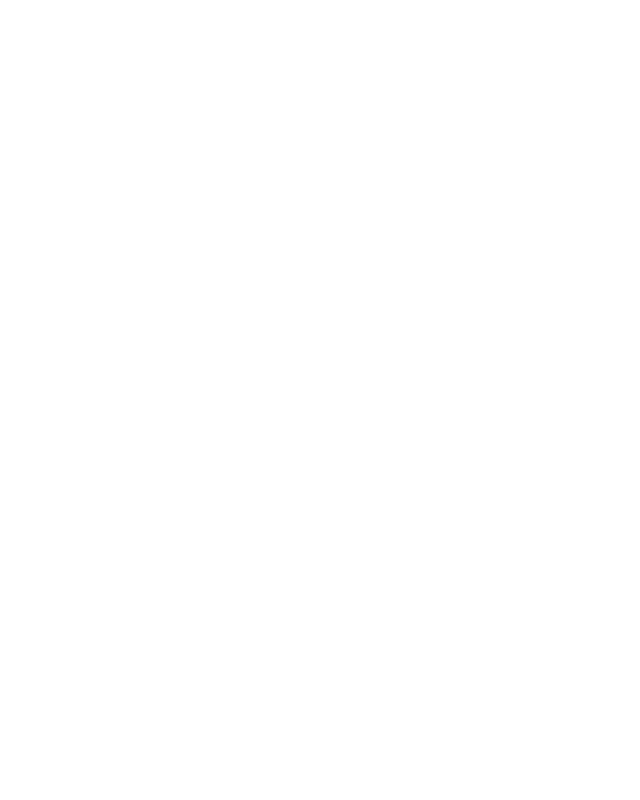
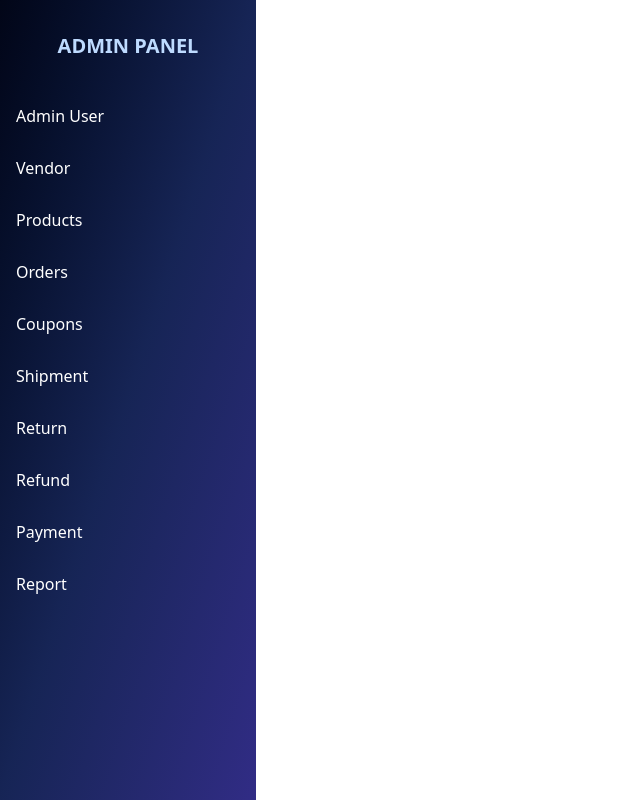
Before and after one commit to SivaKavindraTamilselvan/CapstoneProject, an Angular app in the folder MainFrontend/Ecommerce/: page /admin in a window 1280 px wide. Before the commit this address led to /. Shown: the whole page, without its empty margins (0-640 px from the left). Built offline with nearby package versions, Linux system fonts and the light colour scheme.

Commit message:
added the admin side bar css with sample inputs

```diff
--- /dev/null
+++ b/MainFrontend/Ecommerce/src/app/admin-layout/admin-layout.html
@@ -0,0 +1,125 @@
+<div class="flex">
+    <section class="min-h-screen bg-gradient-to-br from-slate-950 via-blue-950 to-indigo-900 w-64 top-0 left-0">
+        <div class="px-4 py-8">
+            <h1 class="text-blue-200 font-extrabold text-center text-xl">ADMIN PANEL</h1>
+        </div>
+        <nav class="gap-1 overflow-y-auto w-full flex flex-col">
+            <a class="px-4 py-3 transition font-medium cursor-pointer" (click)="toggleMenu('admin-user')"
+                [ngClass]="activeMenu()==='admin-user' ? 'bg-white text-black' : 'text-white hover:text-black hover:bg-white' ">
+                Admin User
+            </a>
+            @if(activeMenu()==='admin-user'){
+            <a class="px-10 py-3 text-white hover:text-gray-400 cursor-pointer">
+                Register Admin
+            </a>
+
+            <a class="px-10 py-2 text-white hover:text-gray-400 cursor-pointer">
+                Admin List
+            </a>
+
+            <a class="px-10 py-2 text-white hover:text-gray-400 cursor-pointer">
+                Activate Admin
+            </a>
+
+            <a class="px-10 py-2 text-white hover:text-gray-400 cursor-pointer">
+                Deactivate Admin
+            </a>
+            }
+            <a class="px-4 py-3 transition font-medium cursor-pointer" (click)="toggleMenu('vendor')"
+                [ngClass]="activeMenu()==='vendor' ? 'bg-white text-black' : 'text-white hover:text-black hover:bg-white' ">
+                Vendor
+            </a>
+            @if(activeMenu()==='vendor'){
+            <a class="px-10 py-3 text-white hover:text-gray-400 cursor-pointer">
+                Review Vendor
+            </a>
+
+            <a class="px-10 py-2 text-white hover:text-gray-400 cursor-pointer">
+                Active Vendors
+            </a>
+            <a class="px-10 py-2 text-white hover:text-gray-400 cursor-pointer">
+                Vendor List
+            </a>
+
+            <a class="px-10 py-2 text-white hover:text-gray-400 cursor-pointer">
+                Delete Vendor
+            </a>
+             <a class="px-10 py-2 text-white hover:text-gray-400 cursor-pointer">
+                Inventory
+            </a>
+            }
+           <a class="px-4 py-3 transition font-medium cursor-pointer" (click)="toggleMenu('products')"
+                [ngClass]="activeMenu()==='products' ? 'bg-white text-black' : 'text-white hover:text-black hover:bg-white' ">
+                Products
+            </a>
+            @if(activeMenu()==='products'){
+            <a class="px-10 py-3 text-white hover:text-gray-400 cursor-pointer">
+                Review Product
+            </a>
+
+            <a class="px-10 py-2 text-white hover:text-gray-400 cursor-pointer">
+                Available Product
+            </a>
+            <a class="px-10 py-2 text-white hover:text-gray-400 cursor-pointer">
+                Active Product
+            </a>
+
+            <a class="px-10 py-2 text-white hover:text-gray-400 cursor-pointer">
+                Archived Product
+            </a>
+            <a class="px-10 py-2 text-white hover:text-gray-400 cursor-pointer">
+                Product List
+            </a>
+            <a class="px-10 py-2 text-white hover:text-gray-400 cursor-pointer">
+                Delete Product
+            </a>
+            }
+            <a class="px-4 py-3 transition font-medium cursor-pointer" (click)="toggleMenu('orders')"
+                [ngClass]="activeMenu()==='orders' ? 'bg-white text-black' : 'text-white hover:text-black hover:bg-white' ">
+                Orders
+            </a>
+             @if(activeMenu()==='orders'){
+            <a class="px-10 py-3 text-white hover:text-gray-400 cursor-pointer">
+                Update Orders
+            </a>
+
+            <a class="px-10 py-2 text-white hover:text-gray-400 cursor-pointer">
+                Get Orders
+            </a>
+            }
+            <a class="px-4 py-3 transition font-medium cursor-pointer" (click)="toggleMenu('coupons')"
+                [ngClass]="activeMenu()==='coupons' ? 'bg-white text-black' : 'text-white hover:text-black hover:bg-white' ">
+                Coupons
+            </a>
+            @if(activeMenu()==='coupons'){
+            <a class="px-10 py-3 text-white hover:text-gray-400 cursor-pointer">
+                Add Coupons
+            </a>
+
+            <a class="px-10 py-2 text-white hover:text-gray-400 cursor-pointer">
+                Get Coupons
+            </a>
+            }
+            <a class="px-4 py-3 transition font-medium cursor-pointer" (click)="toggleMenu('shipment')"
+                [ngClass]="activeMenu()==='shipment' ? 'bg-white text-black' : 'text-white hover:text-black hover:bg-white' ">
+                Shipment
+            </a>
+            <a class="px-4 py-3 transition font-medium cursor-pointer" (click)="toggleMenu('return')"
+                [ngClass]="activeMenu()==='return' ? 'bg-white text-black' : 'text-white hover:text-black hover:bg-white' ">
+                Return
+            </a>
+            <a class="px-4 py-3 transition font-medium cursor-pointer" (click)="toggleMenu('refund')"
+                [ngClass]="activeMenu()==='refund' ? 'bg-white text-black' : 'text-white hover:text-black hover:bg-white' ">
+                Refund
+            </a>
+            <a class="px-4 py-3 transition font-medium cursor-pointer" (click)="toggleMenu('payment')"
+                [ngClass]="activeMenu()==='payment' ? 'bg-white text-black' : 'text-white hover:text-black hover:bg-white' ">
+                Payment
+            </a>
+           <a class="px-4 py-3 transition font-medium cursor-pointer" (click)="toggleMenu('report')"
+                [ngClass]="activeMenu()==='report' ? 'bg-white text-black' : 'text-white hover:text-black hover:bg-white' ">
+                Report
+            </a>
+        </nav>
+    </section>
+</div>
--- /dev/null
+++ b/MainFrontend/Ecommerce/src/app/admin-layout/admin-layout.ts
@@ -0,0 +1,24 @@
+import { CommonModule } from '@angular/common';
+import { Component, signal } from '@angular/core';
+import { RouterOutlet } from '@angular/router';
+
+@Component({
+  selector: 'app-admin-layout',
+  imports: [RouterOutlet,CommonModule],
+  templateUrl: './admin-layout.html',
+  styleUrl: './admin-layout.css',
+})
+export class AdminLayout {
+  activeMenu = signal<string | null>(null);
+  toggleMenu(menu : string)
+  {
+    if(this.activeMenu() === menu)
+    {
+      this.activeMenu.set(null);
+    }
+    else
+    {
+      this.activeMenu.set(menu);
+    }
+  }
+}
--- a/MainFrontend/Ecommerce/src/app/app.routes.ts
+++ b/MainFrontend/Ecommerce/src/app/app.routes.ts
@@ -1,8 +1,10 @@
 import { Routes } from '@angular/router';
 import { Login } from './login/login';
 import { Register } from './register/register';
+import { AdminLayout } from './admin-layout/admin-layout';
 
 export const routes: Routes = [
     { path: '', component: Login },
-    { path: 'register', component: Register }
+    { path: 'register', component: Register },
+    { path: 'admin', component: AdminLayout }
 ];
```
Also changed, not shown: MainFrontend/Ecommerce/src/app/admin-layout/admin-layout.css (added), 1 other file (tests, documents, lock files or other folders).
